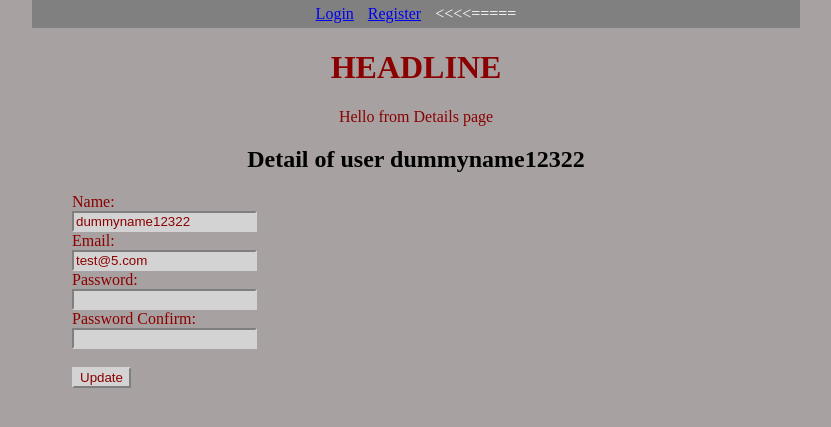
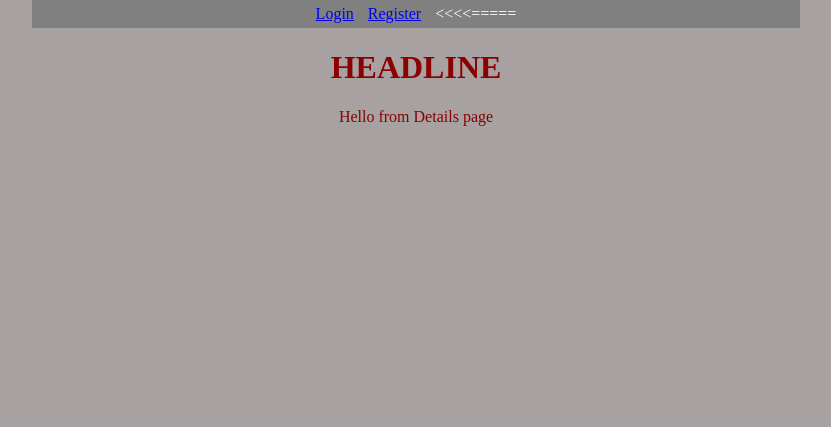
Before and after one commit to Lenny606/assignment, a Laravel app: page /details/2 in a window 1280 px wide. Shown: the top 427 px of the page, without its empty margins (224-1055 px from the left). Run offline with Laravel 10, Linux system fonts and the light colour scheme; data comes from the database, SQL or seed files in the repository; style sheets or scripts are compiled from the project's sources.

Commit message:
blades refactor, new screenshots

```diff
--- a/resources/css/app.css
+++ b/resources/css/app.css
@@ -32,6 +32,11 @@ input {
     margin: 0 20%;
 }
 
+ul {
+    padding: 5px;
+    margin: 0 20%;
+}
+
 input {
     background-color: lightgrey;
     border-color: lightgrey;
--- a/resources/views/auth/register.blade.php
+++ b/resources/views/auth/register.blade.php
@@ -33,5 +33,5 @@
         <br>
         <input type="submit" value="Create User">
 </form>
-    {{-- <button onclick="getUsers()" id="btn">BTN</button> --}}
+
 @endsection
--- a/resources/views/common/navigation.blade.php
+++ b/resources/views/common/navigation.blade.php
@@ -26,8 +26,6 @@
 
     @auth
 
-
-
         <form action="{{ route('logout') }}" method="post">
             @csrf
             <a>{{ Auth::user()->name }}</a>
@@ -40,12 +38,6 @@
 
     @endauth
 
-    {{-- @guest
-
-        <a href="{{ route('register') }}">Register here!</a>
-
-    @endguest --}}
-
     @can('admin')
         <a href="{{ route('admin.home') }}">Administration</a>
     @endcan
--- a/resources/views/layouts/main.blade.php
+++ b/resources/views/layouts/main.blade.php
@@ -7,14 +7,10 @@
     <title>Document</title>
    @vite(['resources/js/script.js', 'resources/css/app.css'])
 
-    {{-- @yield('stylesheets')
-    @yield('scripts') --}}
 </head>
 <body>
 
-    @include('common/navigation', [
-        // 'current_page' => $current_page ?? null
-    ])
+    @include('common/navigation')
 
 {{-- async js function only for testing purposes in console--}}
 <script>
--- a/resources/views/users/details.blade.php
+++ b/resources/views/users/details.blade.php
@@ -5,26 +5,25 @@
 @section('content')
     <h1>HEADLINE</h1>
     <p>Hello from Details page</p>
+
+    @auth
     <h2>Detail of user {{$user->name}}</h2>
-    <ul style="text-align:left;">
 
-        {{-- <li><b>{{$user->id}}</b></li>
-        <li><b>Name:</b>  {{$user->name}}</li>
-        <li><b>Email:</b> {{$user->email}}</li>
-        <li><b>Password:</b> {{$user->password}}</li> --}}
-        <form action="/update" method="post">
+
+    <form  class="form" action="/update" method="post">
          @csrf
          @method("PUT")
+         <ul style="text-align:left;">
         <input type="hidden" name="id" value="{{$user->id}}"/>
         <label for="name">Name: </label><br>
         <input type="text" name="name" value="{{$user->name}}"/><br>
         <label for="email">Email: </label><br>
-        <input type="text" name="email" value="{{$user->email}}"/><br>
-        <label for="password">Password: </label><br>
-        <input type="password" name="password"/><br>
-        <label for="password_confirm">Password Confirm:</label><br>
-        <input type="password" name="password_confirm"/><br><br>
+        <input type="text" name="email" value="{{$user->email}}"/><br><br>
         <input type="submit" value="Update">
-       <form>
     </ul>
+    <form>
+
+        <a href="/home"><button>HOME</button></a>
+    @endauth
+
  @endsection
--- a/resources/views/users/users.blade.php
+++ b/resources/views/users/users.blade.php
@@ -13,7 +13,7 @@
         @else
         @foreach ($users as $user)
         <li style="list-style-type: none;"><b>Name of the User:</b> {{$user->name}}, <b>his ID is:</b> {{$user->id}}
-            &#x270D &rArr; &rArr; &rArr; <a id={{$user->id}} href="/delete/{{$user->id}}"><button>Delete</button></a>
+            &#x270D &rArr; <a id={{$user->id}} href="/delete/{{$user->id}}"><button>Delete</button></a>
         <a id={{$user->id}} href="/details/{{$user->id}}"><button>Update</button></a>
         </li>
         @endforeach
@@ -21,5 +21,7 @@
     </ul>
     @else
     <p>List available only for logged users, sorry...</p>
+
     @endauth
+    <a href="/home"><button>HOME</button></a>
  @endsection
```
Also changed, not shown: resources/views/index/index.blade.php (+1 -32 lines), README.md, images/home.png (added), images/index.png (added), images/phpmyadmin.png (added), images/register-error.png (added), images/register.png (added), images/swagger.png.
